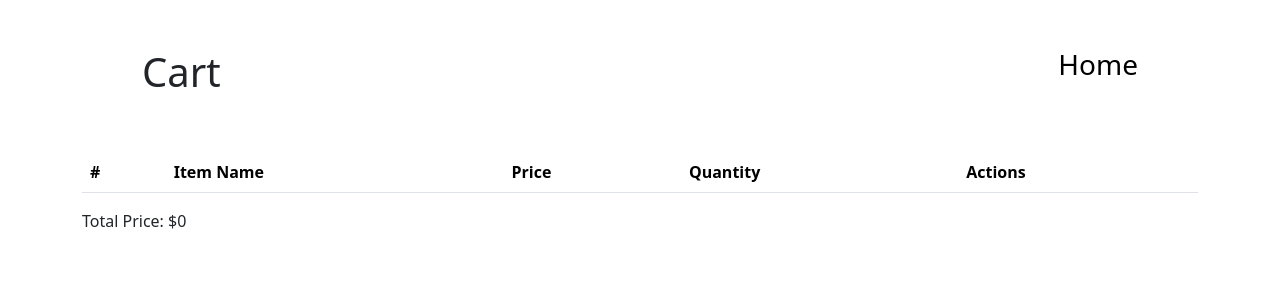
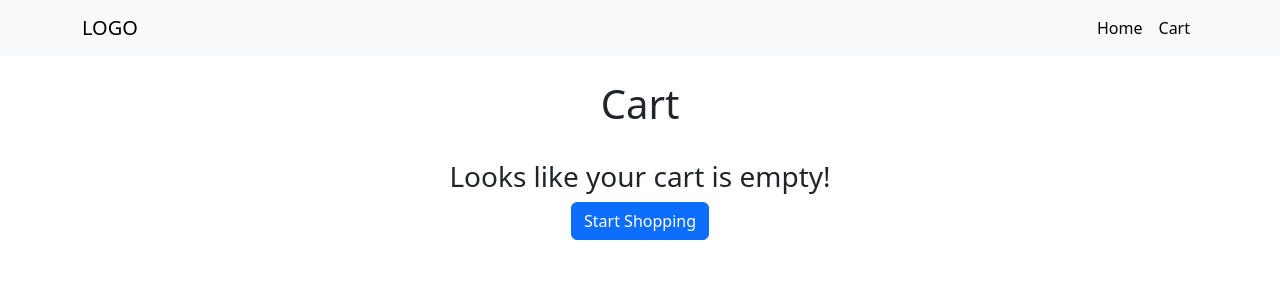
Before and after one commit to pradnyabhukan/e-commerce-website, a React (Create React App) app: page /e-commerce-website/cart in a window 1280 px wide. Shown: the top 300 px of the page. Built offline with nearby package versions, Linux system fonts and the light colour scheme.

Commit message:
added navbar

```diff
--- a/src/App.js
+++ b/src/App.js
@@ -5,6 +5,7 @@ import { BrowserRouter, Route, Routes } from 'react-router-dom';
 import Product from './components/Product';
 import Cart from './components/Cart';
 import {createContext, useState, useEffect } from 'react';
+import AppNavbar from './components/Navbar';
 
 export const CartContext = createContext();
 
@@ -16,6 +17,7 @@ function App() {
   return (
     <BrowserRouter basename='/e-commerce-website'>
     <CartContext.Provider value={{cart, setCart}}>
+      <AppNavbar/>
       <Routes>
         <Route path='/' element={<Home/>}/>
         <Route path='/product/:id' element={<Product/>}/>
--- a/src/components/Cart.js
+++ b/src/components/Cart.js
@@ -44,6 +44,7 @@ export default function Cart() {
         cart.forEach(element => {
             total += (element.item.price * element.qty);
         });
+        total = parseFloat(total.toFixed(3));
         setPrice(total);
         console.log("handle price called: ", price);
     }
@@ -61,12 +62,18 @@ export default function Cart() {
     console.log(cart)
     return (
         <Container>
-            <Row className="d-flex justify-content-between m-5">
-                <Col><h1>Cart</h1></Col>
-                <Col className="text-end">
-                    <Link to="/" className="link"><h3>Home</h3></Link>
-                </Col>
-            </Row>
+            <div className="text-center p-4">
+                <h1>Cart</h1>
+            </div>
+            {
+                (cart.length === 0) ? (
+                    <div className="container text-center">
+                        <h3>Looks like your cart is empty!</h3>
+                        <Button><Link to={"/"} className="link" style={{color : "white"}}>Start Shopping</Link></Button>
+                    </div>
+                )
+                : (
+                    <div>
                         <Table>
                                 <thead>
                                     <tr>
@@ -78,7 +85,8 @@ export default function Cart() {
                                     </tr>
                                 </thead>
                                 <tbody>
-                    {cart?.map((item, i) => {
+                                    {
+                                    cart?.map((item, i) => {
                                         let product = item.item;
                                         const isDeleted = deletedItem === i;
                                         return (
@@ -119,6 +127,10 @@ export default function Cart() {
                             </Table>
 
                             <p>Total Price: ${price}</p>
+                    </div>
+                )
+            }
+
         </Container>
     )
 }
--- /dev/null
+++ b/src/components/Navbar.js
@@ -0,0 +1,22 @@
+import React from 'react';
+import { Navbar, Nav, Container } from 'react-bootstrap';
+import 'bootstrap/dist/css/bootstrap.min.css';
+import { Link } from 'react-router-dom';
+
+export default function AppNavbar() {
+    return (
+        <Navbar className="bg-body-tertiary">
+            <Container>
+                <Navbar.Brand href="#home">LOGO</Navbar.Brand>
+                <Navbar.Toggle />
+                <Navbar.Collapse className="justify-content-end">
+                    <Nav className="">
+                        <Link to={"/"} className=" px-2 link">Home</Link>
+                        <Link to={"/cart"} className="px-2 link">Cart</Link>
+                    </Nav>
+                </Navbar.Collapse>
+            </Container>
+        </Navbar>
+
+    );
+}
```
Lines whose indentation alone changed are shown as unchanged.
